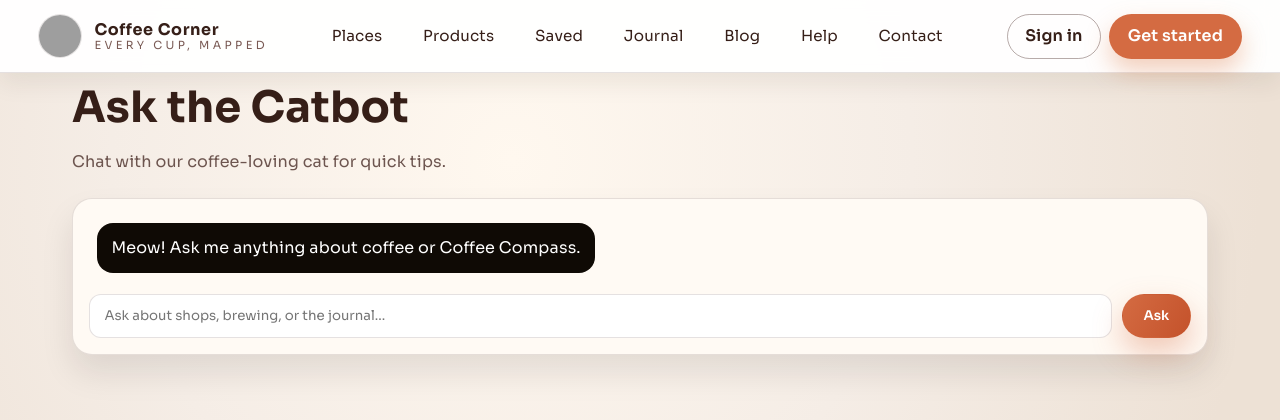
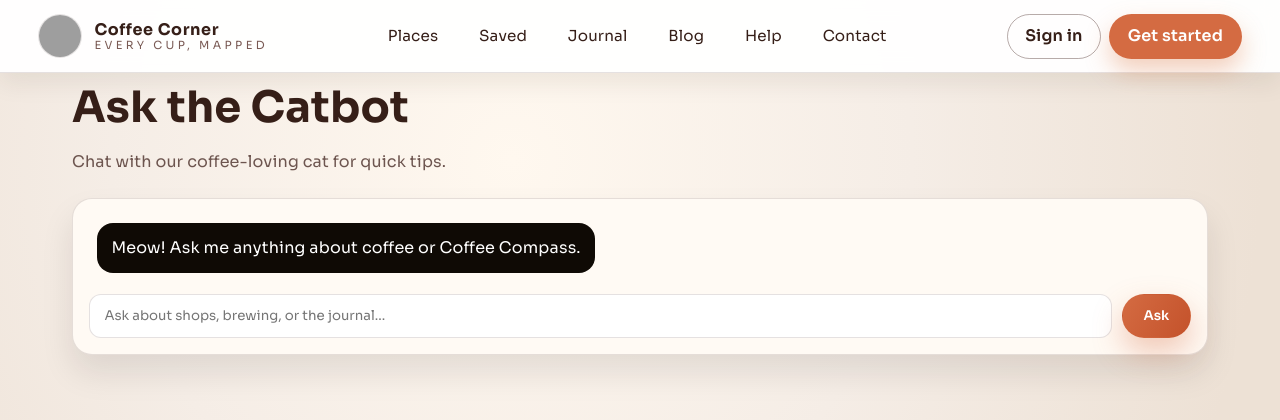
Before and after one commit to Jeshuah71/coffeShop, a Django app: page /catbot/ in a window 1280 px wide. Shown: the top 420 px of the page. Run offline with Django 5.2, Linux system fonts and the light colour scheme; grey boxes are pictures that could not be loaded.

Commit message:
Hide Products from UI navigation

```diff
--- a/templates/base.html
+++ b/templates/base.html
@@ -320,7 +320,6 @@
             </label>
             <nav class="primary-nav">
                 <a href="{% url 'places' %}" class="nav-link{% if current == 'places' %} is-active{% endif %}">Places</a>
-                <a href="{% url 'products' %}" class="nav-link{% if current == 'products' %} is-active{% endif %}">Products</a>
                 <a href="{% url 'saved' %}" class="nav-link{% if current == 'saved' %} is-active{% endif %}">Saved</a>
                 <a href="{% url 'journal' %}" class="nav-link{% if current == 'journal' %} is-active{% endif %}">Journal</a>
                 <a href="{% url 'blog' %}" class="nav-link{% if current == 'blog' %} is-active{% endif %}">Blog</a>
```
